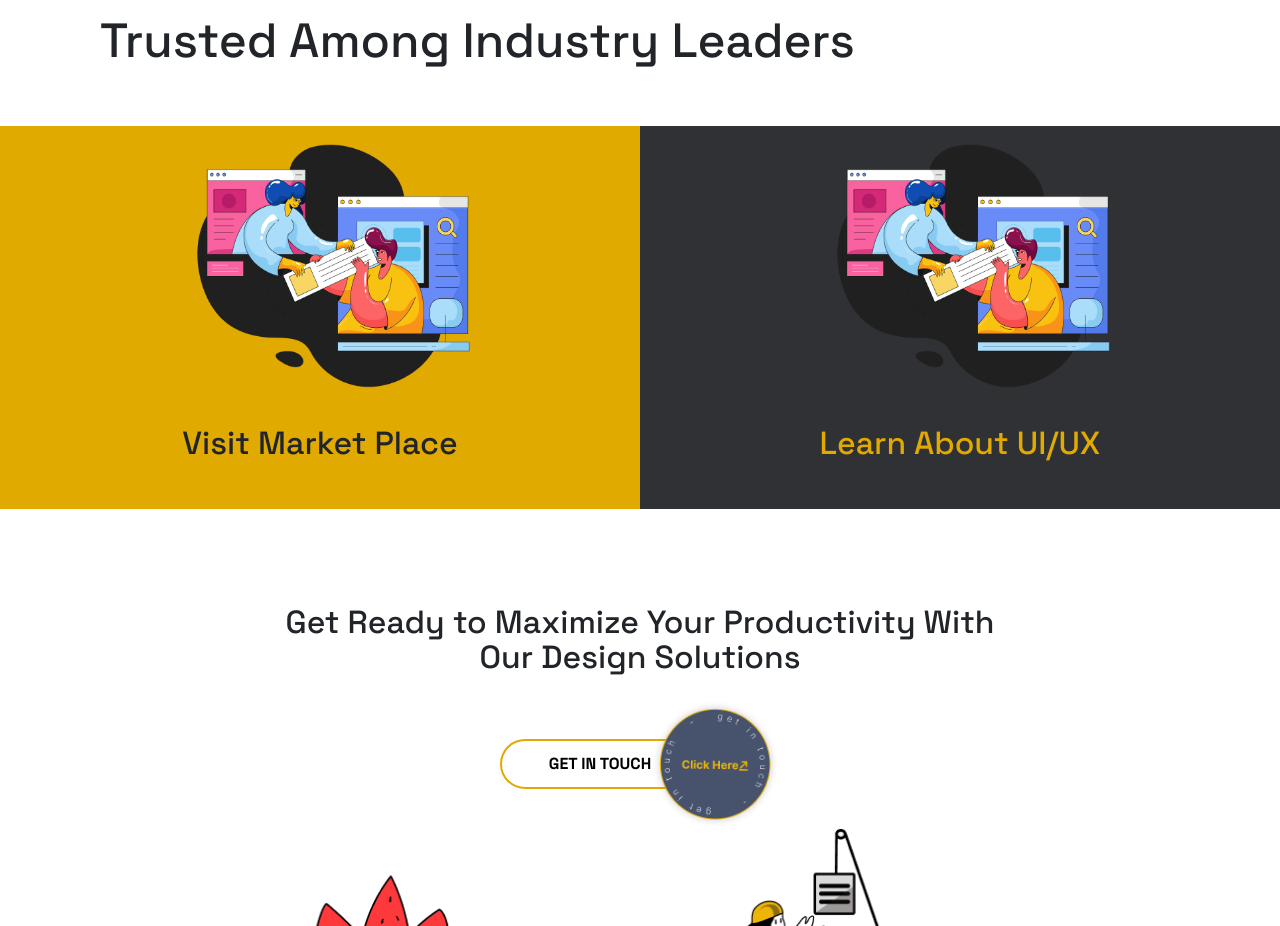
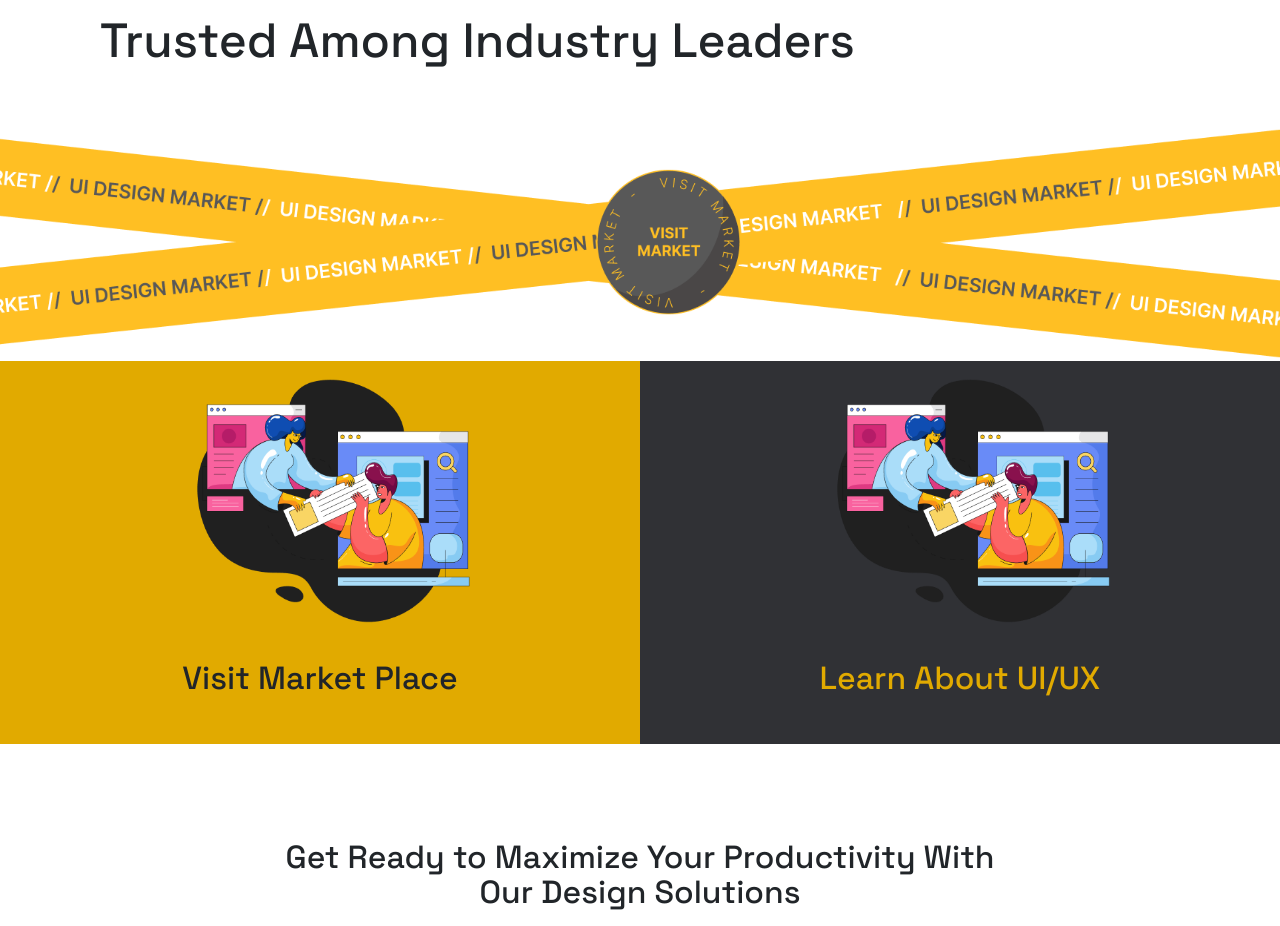
Before and after one commit to orionux/orion-ux, a Next.js app: page / in a window 1280 px wide. Shown: the part 960-1886 px from the top of the page. Built offline with nearby package versions, Linux system fonts and the light colour scheme.

Commit message:
visit market section

```diff
--- /dev/null
+++ b/src/components/homeComponents/VisitMarket.tsx
@@ -0,0 +1,14 @@
+import Image from "next/image";
+import React from "react";
+
+const VisitMarket = () => {
+  return (
+    <>
+      <div className="d-flex justify-content-center align-items-center">
+        <Image src={'/assests/images/visit-market.png'} alt='' width={1360} height={300} className="img-fluid" />
+      </div>
+    </>
+  );
+};
+
+export default VisitMarket;
--- a/src/pages/index.tsx
+++ b/src/pages/index.tsx
@@ -2,6 +2,7 @@ import Counters from '@/components/homeComponents/Counters'
 import GetInTouch from '@/components/homeComponents/GetInTouch'
 import HeroSection from '@/components/homeComponents/HeroSection'
 import IndustryLeaders from '@/components/homeComponents/IndustryLeaders'
+import VisitMarket from '@/components/homeComponents/VisitMarket'
 import VisitSection from '@/components/homeComponents/VisitSection'
 import Head from 'next/head'
 
@@ -19,6 +20,7 @@ export default function Home() {
           <HeroSection />
           <Counters />
           <IndustryLeaders />
+          <VisitMarket />
           <VisitSection />
           <GetInTouch />
         </div>
```
Also changed, not shown: public/assests/images/visit-market.png (added).
